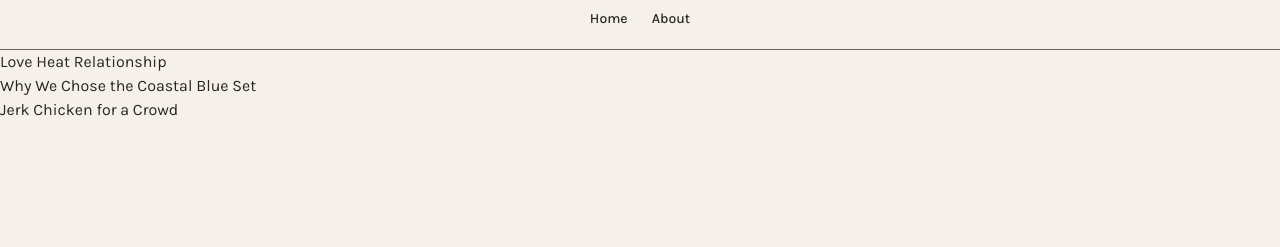
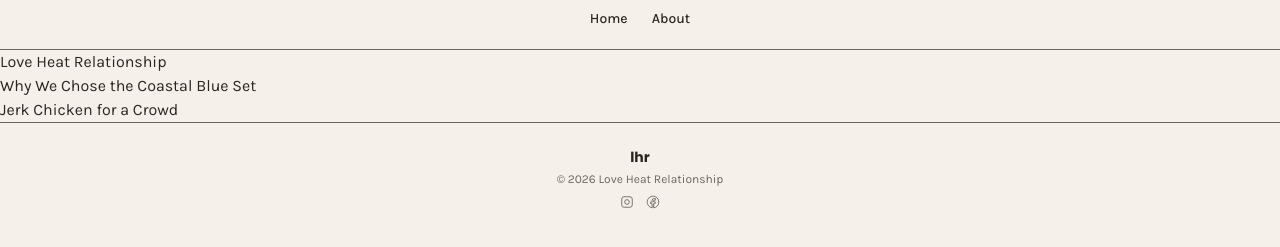
Before and after one commit to weyenk/lhr, an Astro site: page / in a window 1280 px wide. Shown: the part 47-294 px from the top of the page. Built offline with nearby package versions, Linux system fonts and the light colour scheme; Astro itself is replaced by a stand-in of ours; no server answers.

Commit message:
feat: add minimal site footer
Adds Footer.astro component with wordmark, copyright line, and decorative social icons. Integrates footer into BaseLayout.astro rendering after content. Includes test to verify footer renders on built pages.

Co-Authored-By: Claude Sonnet 5 <noreply@anthropic.com>

```diff
--- /dev/null
+++ b/src/components/Footer.astro
@@ -0,0 +1,16 @@
+---
+const year = new Date().getFullYear();
+---
+<footer class="site-footer border-t border-accent-secondary py-6 text-center text-xs text-accent-secondary">
+  <div class="mb-1 font-heading text-sm font-bold text-text">lhr</div>
+  <div>© {year} Love Heat Relationship</div>
+  <div class="mt-2 flex justify-center gap-3" aria-hidden="true">
+    <svg width="14" height="14" viewBox="0 0 24 24" fill="none" stroke="currentColor" stroke-width="1.5">
+      <rect x="3" y="3" width="18" height="18" rx="4" />
+      <circle cx="12" cy="12" r="4" />
+    </svg>
+    <svg width="14" height="14" viewBox="0 0 24 24" fill="none" stroke="currentColor" stroke-width="1.5">
+      <path d="M22 12a10 10 0 1 0-11.5 9.9v-7H8v-3h2.5V9.5A3.5 3.5 0 0 1 14 6h2v3h-2a1 1 0 0 0-1 1v2h3l-.5 3H13v7A10 10 0 0 0 22 12z" />
+    </svg>
+  </div>
+</footer>
--- a/src/layouts/BaseLayout.astro
+++ b/src/layouts/BaseLayout.astro
@@ -1,6 +1,7 @@
 ---
 import '../styles/global.css';
 import Header from '../components/Header.astro';
+import Footer from '../components/Footer.astro';
 
 interface Props {
   title: string;
@@ -28,5 +29,6 @@ const umamiWebsiteId = import.meta.env.PUBLIC_UMAMI_WEBSITE_ID;
   <body class="bg-background text-text font-body">
     <Header />
     <slot />
+    <Footer />
   </body>
 </html>
--- a/tests/layouts/base-layout.test.ts
+++ b/tests/layouts/base-layout.test.ts
@@ -44,3 +44,16 @@ describe('site header', () => {
     expect(html).toContain('aria-expanded="false"');
   });
 });
+
+describe('site footer', () => {
+  beforeAll(() => {
+    execSync('npm run build', { stdio: 'inherit' });
+  }, 60000);
+
+  it('renders the wordmark and copyright line', () => {
+    const html = readFileSync('dist/index.html', 'utf-8');
+    const year = new Date().getFullYear();
+    expect(html).toContain('site-footer');
+    expect(html).toContain(`© ${year} Love Heat Relationship`);
+  });
+});
```
